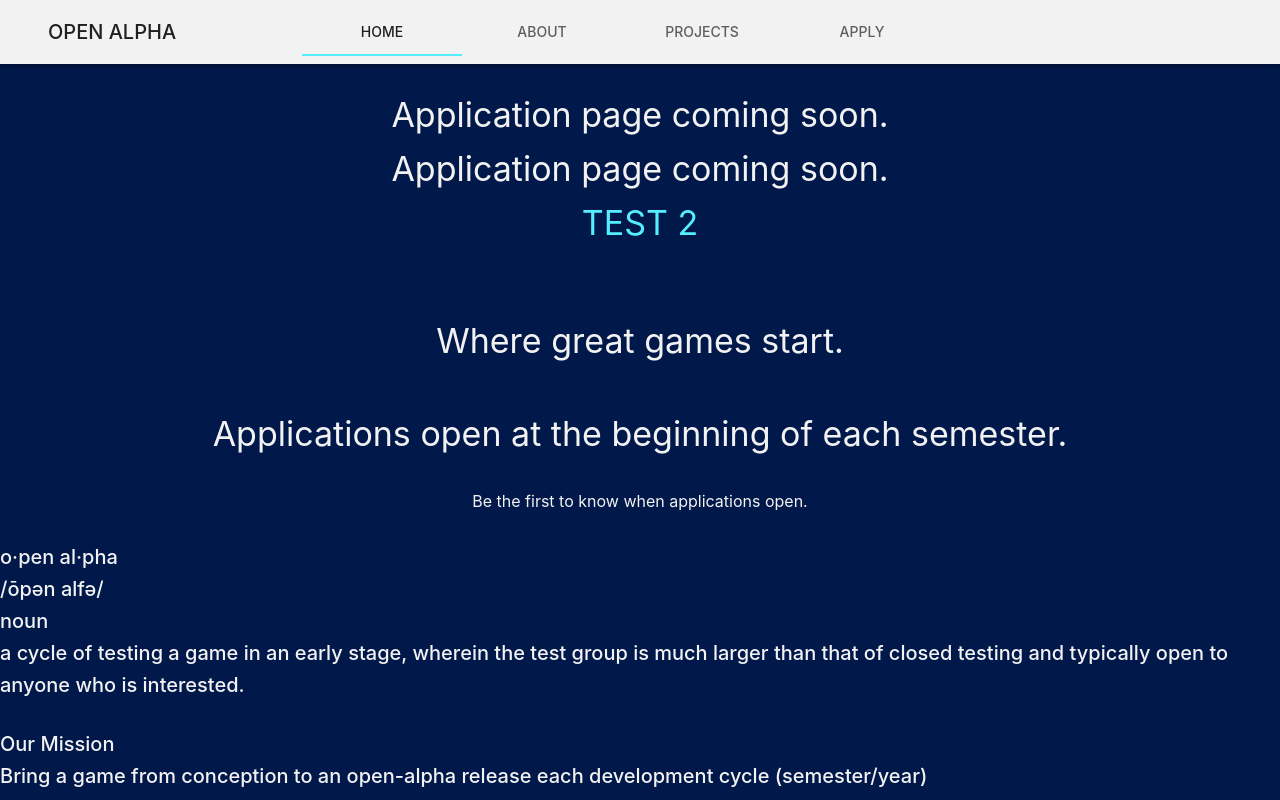
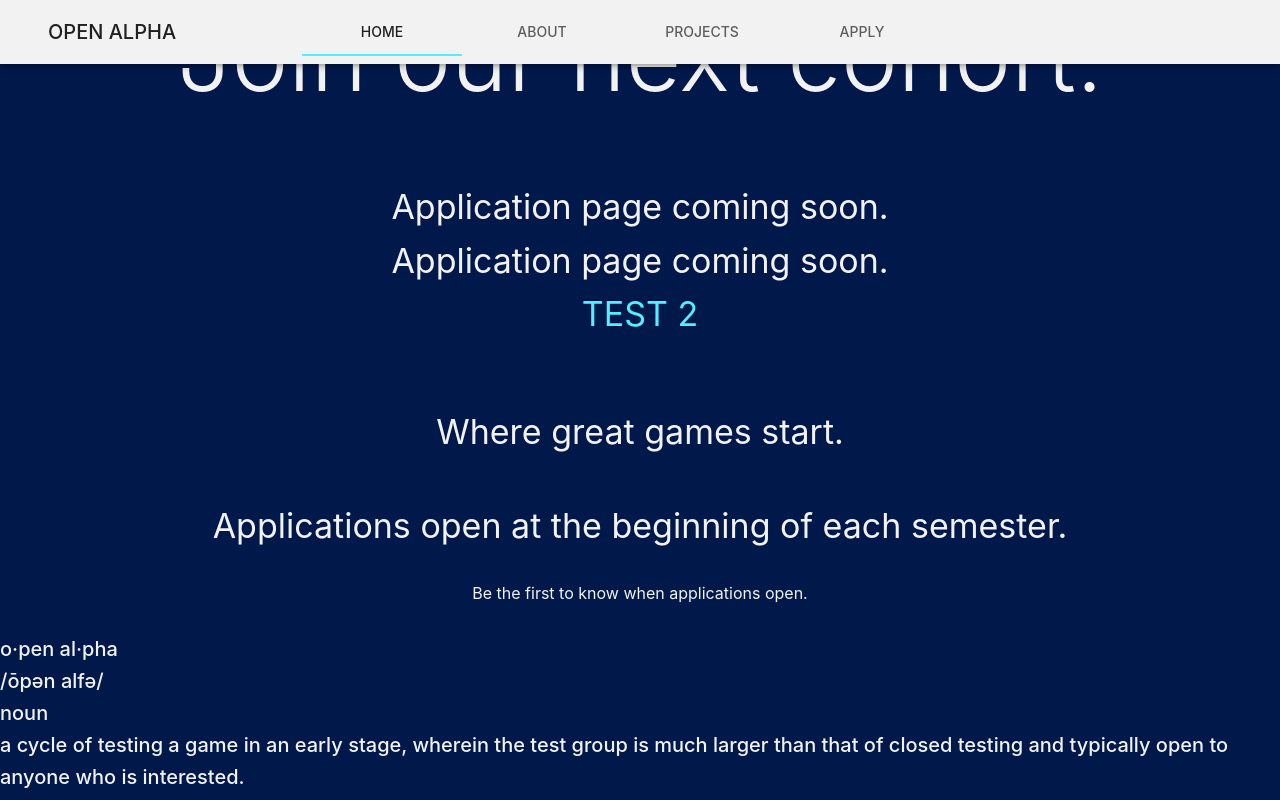
Before and after one commit to openalphausc/openalphausc.github.io, a React (Create React App) app in the folder my-app/: page /apply in a window 1280 px wide. Shown: the top 800 px of the page. Built offline with nearby package versions, Linux system fonts and the light colour scheme.

Commit message:
Messing around with the size and content. Starting transfer from weebly

```diff
--- a/my-app/src/views/Apply/apply.js
+++ b/my-app/src/views/Apply/apply.js
@@ -78,11 +78,11 @@ export default function MediaCard(props) {
       <div>
 
         <Typography
-          variant="h4"
+          variant="h1"
           align="center"
           color="secondary"
           gutterBottom="true">
-          TEST
+          Join our next cohort.
           </Typography>
         <br />
         <br />
```
